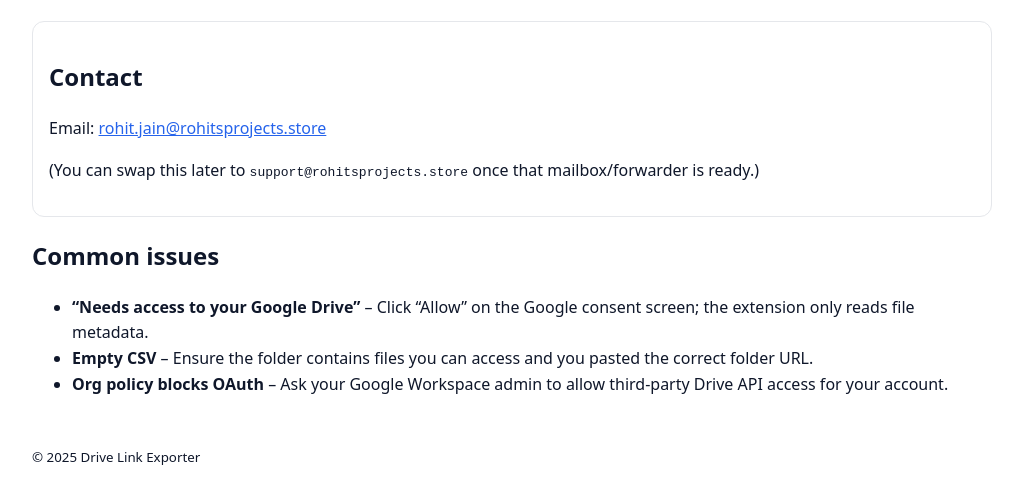
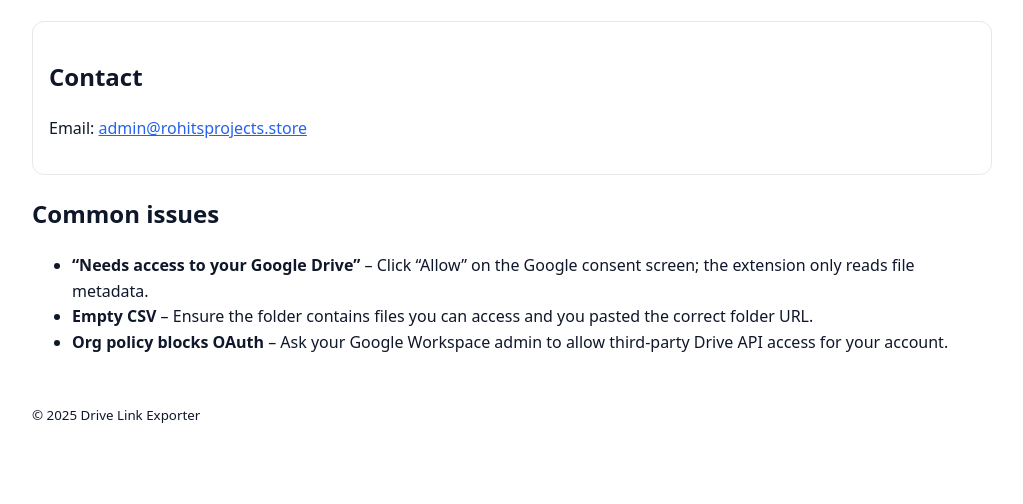
Before and after one commit to jainrohitmr-boop/rohitsprojects-site, a plain HTML site: page support.html in a window 1280 px wide. Shown: the part 124-628 px from the top of the page, without its empty margins (128-1151 px from the left). Drawn offline with Linux system fonts and the light colour scheme.

Commit message:
Update support.html

```diff
--- a/support.html
+++ b/support.html
@@ -29,8 +29,7 @@
 <main>
   <section class="card">
     <h2>Contact</h2>
-    <p>Email: <a href="mailto:rohit.jain@rohitsprojects.store">rohit.jain@rohitsprojects.store</a></p>
-    <p>(You can swap this later to <code>support@rohitsprojects.store</code> once that mailbox/forwarder is ready.)</p>
+    <p>Email: <a href="mailto:admin@rohitsprojects.store">admin@rohitsprojects.store</a></p>
   </section>
 
   <section>
```
